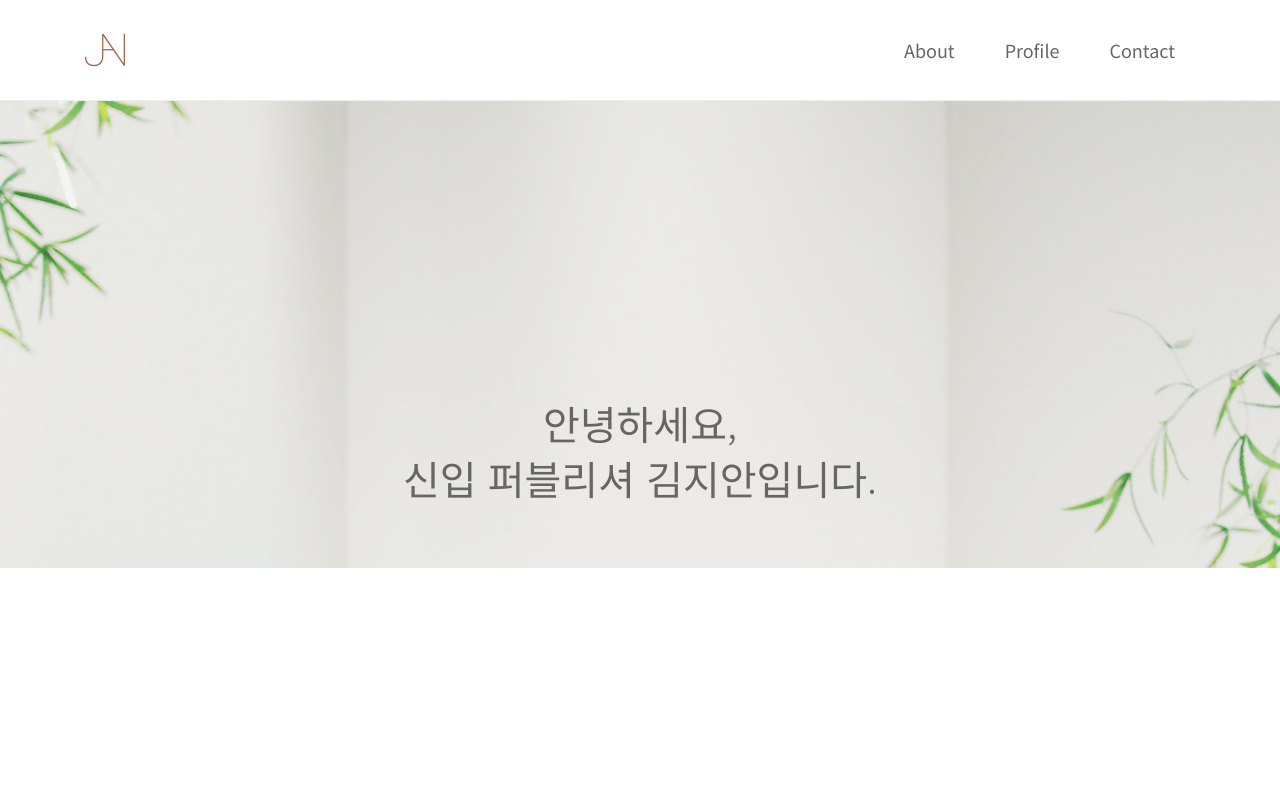
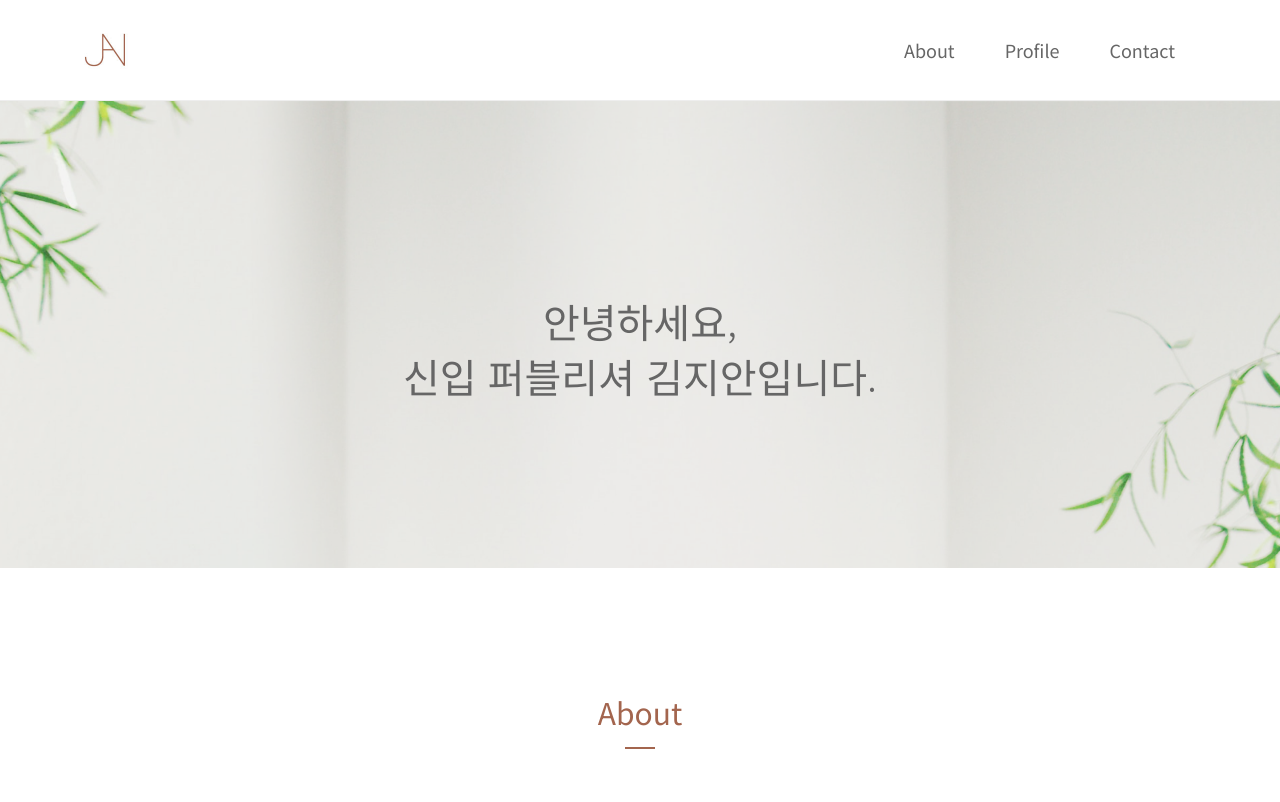
Before and after one commit to jfolio/Study, a plain HTML site: page JIAN/index.html in a window 1280 px wide. Shown: the top 802 px of the page. Drawn offline with Linux system fonts and the light colour scheme.

Commit message:
Add files via upload

```diff
--- a/JIAN/SASS/style.scss
+++ b/JIAN/SASS/style.scss
@@ -30,7 +30,7 @@ header {padding: 25px 0; width: 100%; background: #fff; border-bottom:1px solid
 
 /* main */
 main {position: relative; width: 100%;
-  #intro {position: relative; height: 700px; text-align: center;
+  #intro {position: relative; text-align: center;
     img {width:100%; min-width:320px; max-width:1920px;}
     h2 {text-indent: -9999%;}
     h3 {animation: pst 1s ease-out, opc 1s ease-out; position: absolute; top: 50%; left: 50%; transform: translate(-50%, -50%); font-size: 40px; font-weight: 300; line-height: 55px;
```
Also changed, not shown: JIAN/SASS/style.css, 2 other files.
